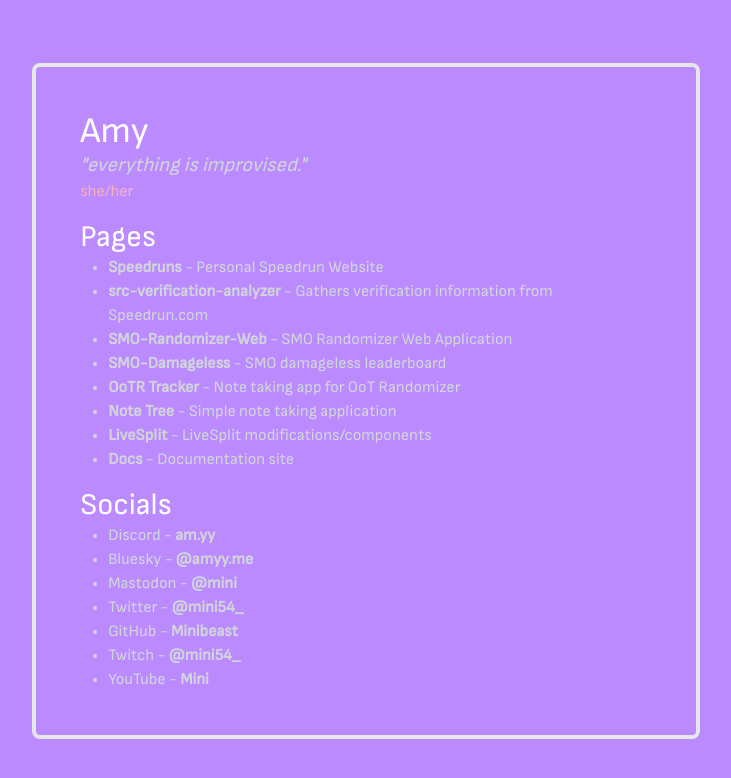
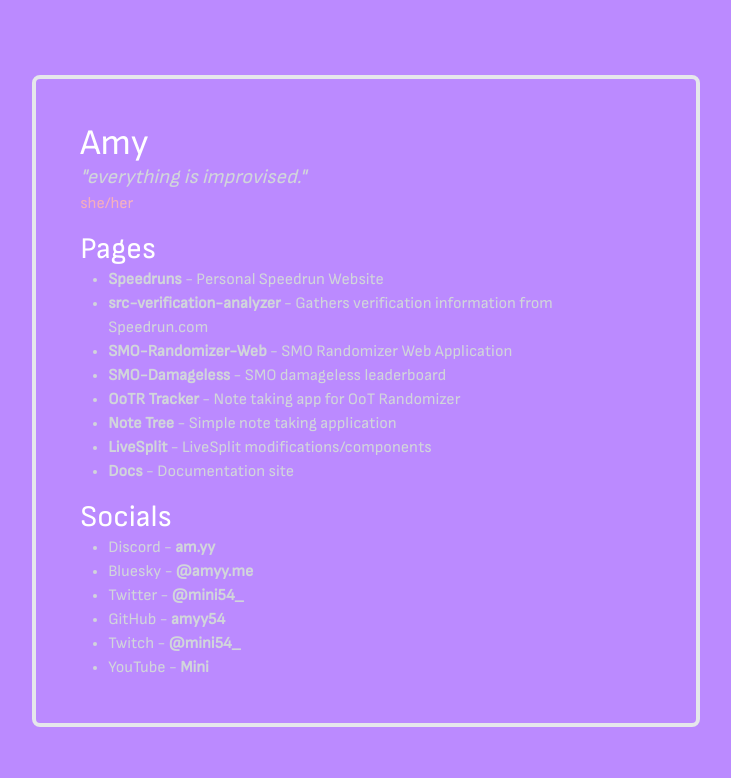
Before and after one commit to amyy54/amyy.me, a website: page src/index.html in a window 1280 px wide. Shown: the whole page, without its empty margins (275-1006 px from the left). Drawn offline with nearby package versions, Linux system fonts and the light colour scheme.

Commit message:
Update github, remove deprecated socials

```diff
--- a/src/index.html
+++ b/src/index.html
@@ -47,12 +47,10 @@
                 <li>Discord - <span class="font-bold">am.yy</span></li>
                 <li>Bluesky - <a target="_blank" rel="noreferrer noopener" class="font-bold text-accent hover:underline"
                     href="https://bsky.app/profile/amyy.me">@amyy.me</a></li>
-                <li>Mastodon - <a target="_blank" rel="me noreferrer noopener"
-                        class="font-bold text-accent hover:underline" href="https://wetdry.world/@mini">@mini</a></li>
                 <li>Twitter - <a target="_blank" rel="noreferrer noopener" class="font-bold text-accent hover:underline"
                         href="https://twitter.com/mini54_">@mini54_</a></li>
                 <li>GitHub - <a target="_blank" rel="noreferrer noopener" class="font-bold text-accent hover:underline"
-                        href="https://github.com/Minibeast">Minibeast</a></li>
+                        href="https://github.com/amyy54">amyy54</a></li>
                 <li>Twitch - <a target="_blank" rel="noreferrer noopener" class="font-bold text-accent hover:underline"
                         href="https://twitch.tv/mini54__">@mini54_</a></li>
                 <li>YouTube - <a target="_blank" rel="noreferrer noopener" class="font-bold text-accent hover:underline"
```
